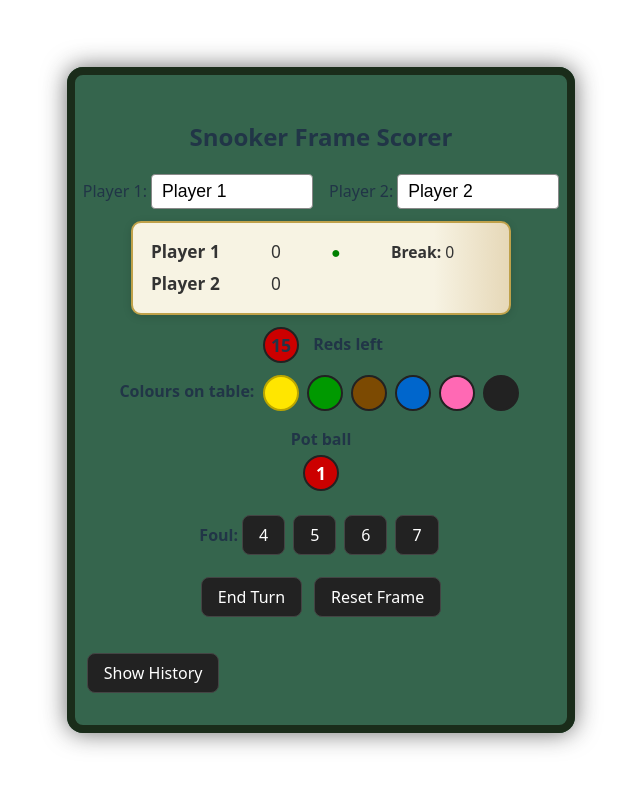
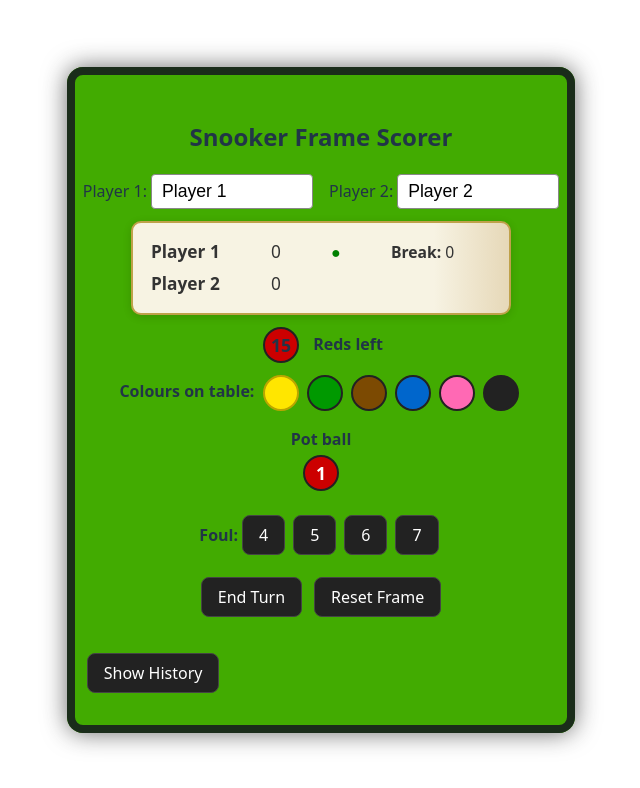
Before and after one commit to snerks/snooker-scorer-app, a React (Vite) app: page / in a window 1280 px wide. Shown: the top 788 px of the page, without its empty margins (319-959 px from the left). Built offline with nearby package versions, Linux system fonts and the light colour scheme.

Commit message:
Update App.css

```diff
--- a/src/App.css
+++ b/src/App.css
@@ -42,7 +42,7 @@
 }
 
 .snooker-table-bg {
-  background: #35654d; /* Classic snooker table green */
+  background: #42AB01; /* Classic snooker table green */
   border-radius: 16px;
   box-shadow: 0 0 24px #222a, 0 0 0 8px #1a2c1a inset;
   padding: 2em 1em;
```
